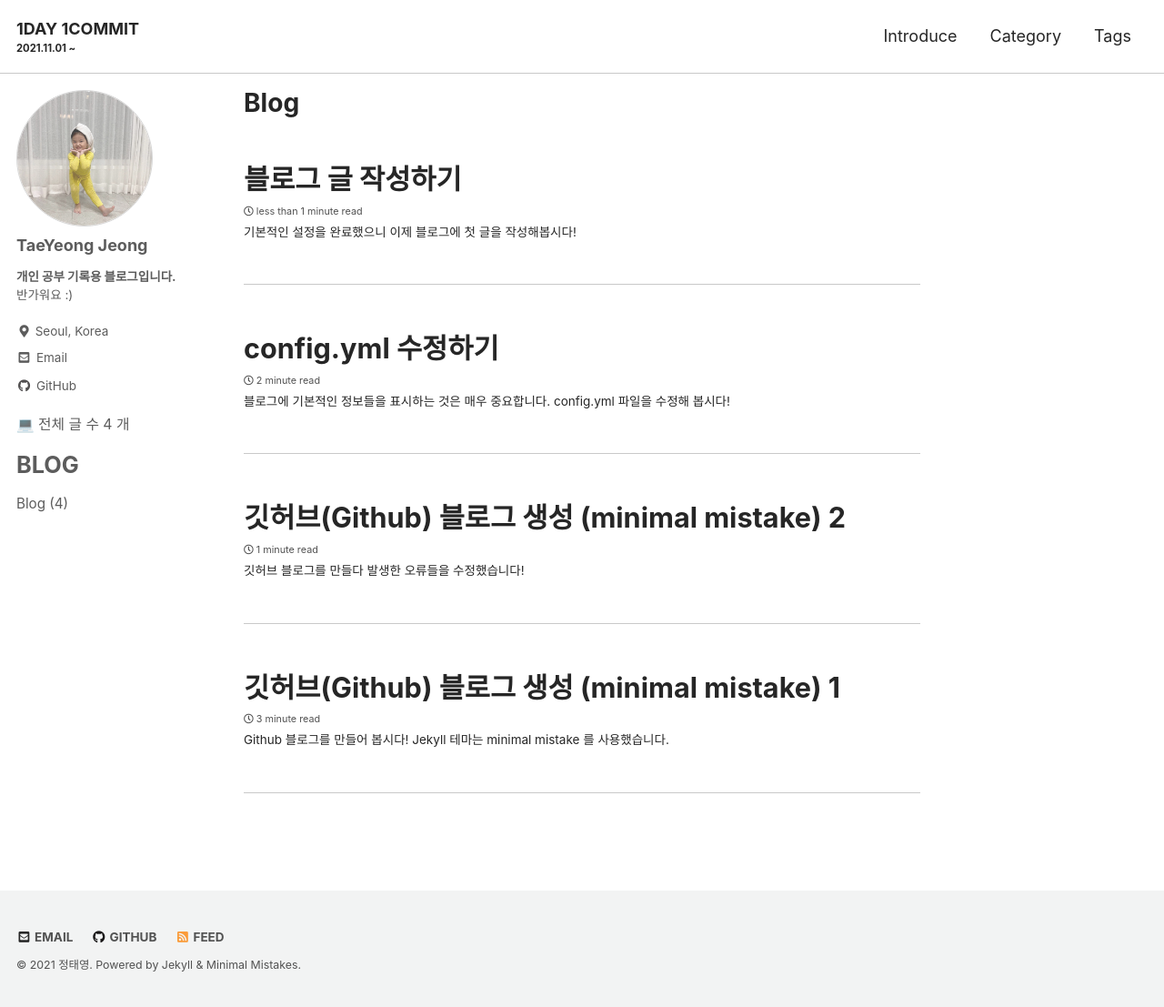
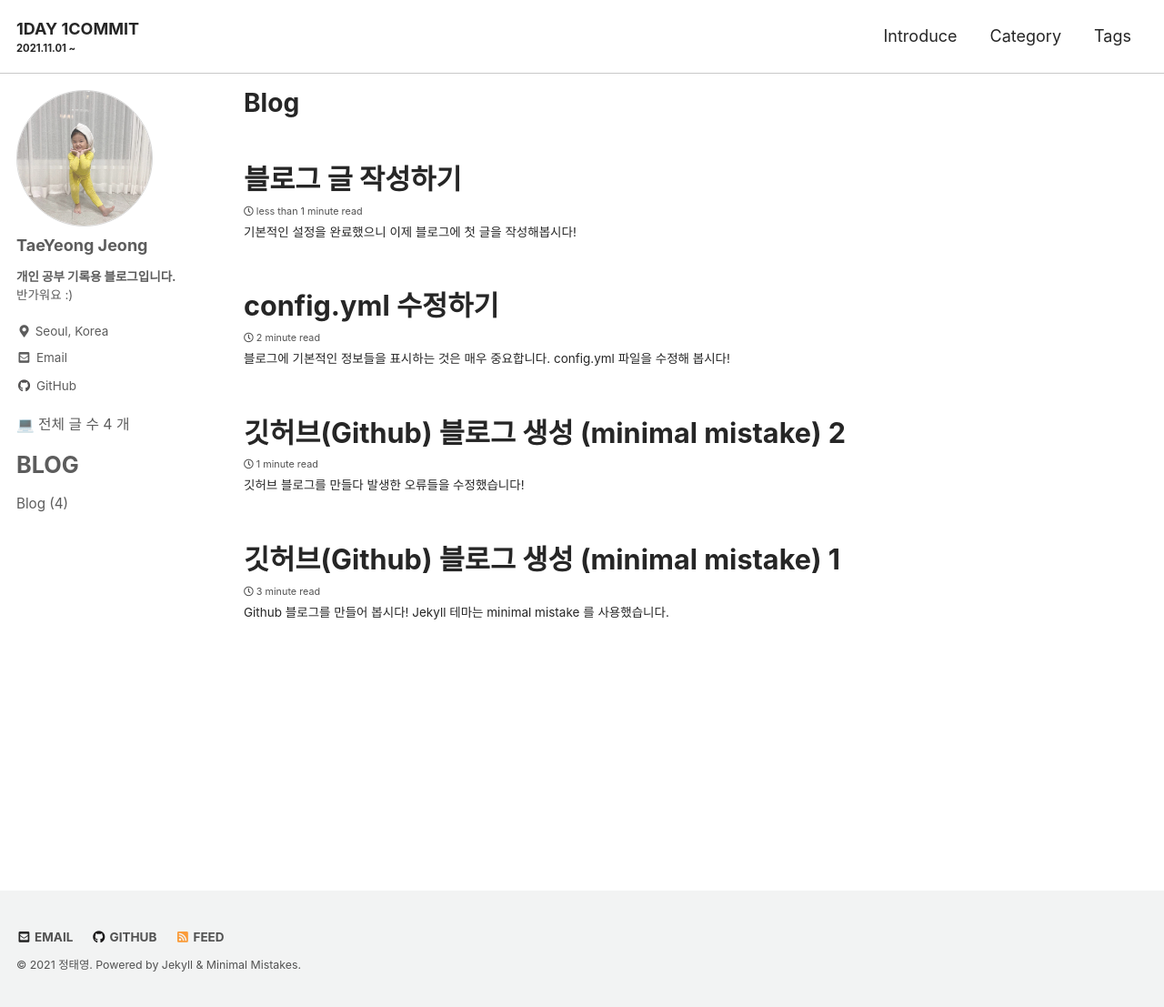
Before and after one commit to dev-taeyeong/test-blog, a Jekyll site: the page built from _pages/categories/category-blog.md, in a window 1280 px wide and 1107 px high. Shown: the whole window at 91% size. Built offline with Jekyll 4.4.1, drawn with Linux system fonts in a browser that asks for light colours; cached includes are drawn as plain includes.

Commit message:
메인 페이지 게시물 미리보기 간격 다시 수정 (home.html, _archive.scss)

```diff
--- a/_layouts/home.html
+++ b/_layouts/home.html
@@ -17,8 +17,8 @@ layout: archive
 {% assign entries_layout = page.entries_layout | default: 'list' %}
 <div class="entries-{{ entries_layout }}">
   {% for post in posts %} {% include archive-single.html type=entries_layout %}
-  <!-- <br>
-  <hr /> -->
+  <!-- <br> -->
+  <hr />
   {% endfor %}
 </div>
 
--- a/_sass/minimal-mistakes/_archive.scss
+++ b/_sass/minimal-mistakes/_archive.scss
@@ -78,8 +78,9 @@
   margin-top: 0;
   font-size: $type-size-6;
 
-  padding-bottom: 3.5em;
-  border-bottom: 1px solid mix(#fff, #262626, 75%);
+  // padding-bottom: 3.5em;
+  margin-bottom: 3.5em;
+  // border-bottom: 1px solid mix(#fff, #262626, 75%);
   & + p {
     text-indent: 0;
   }
```
